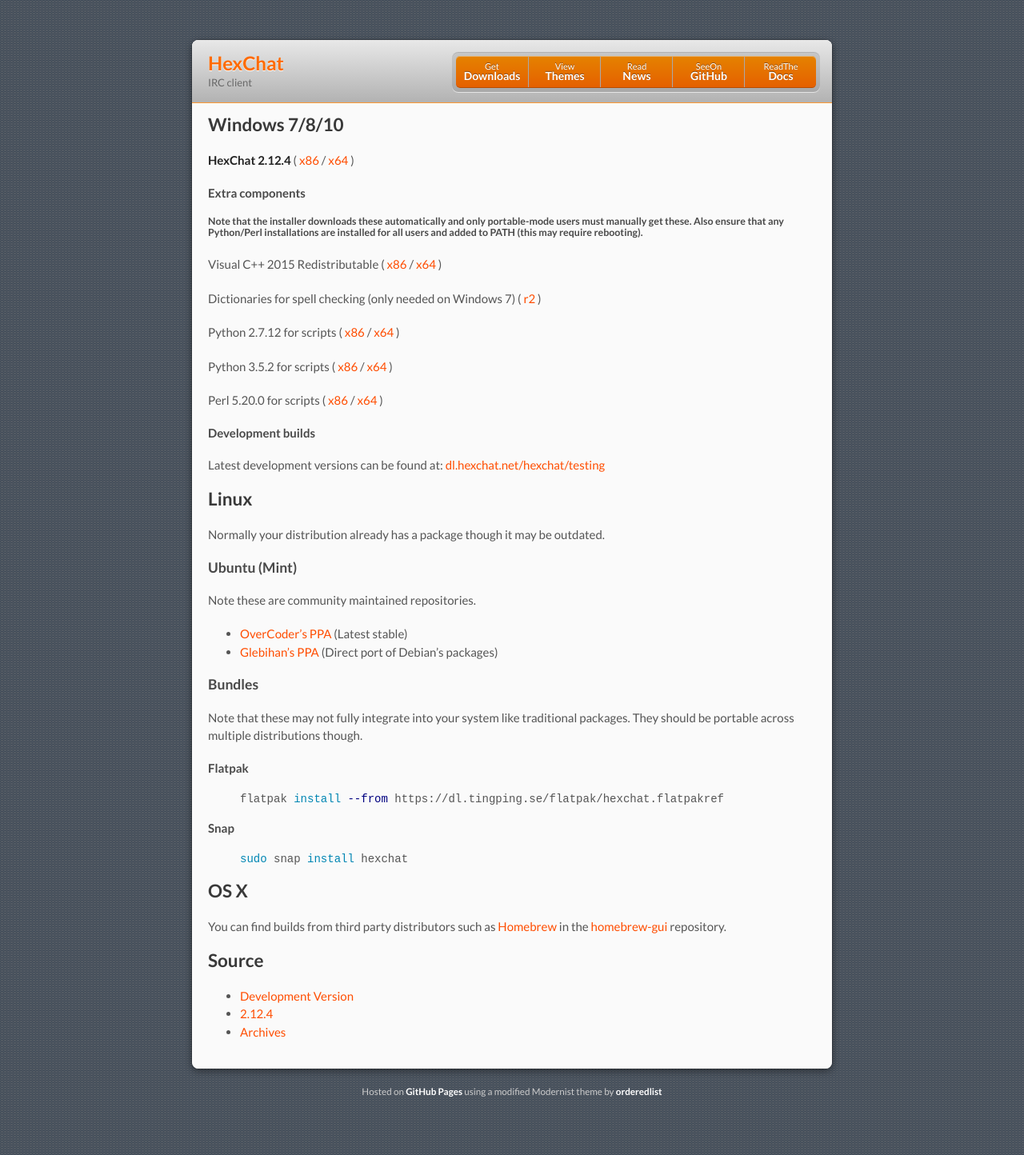
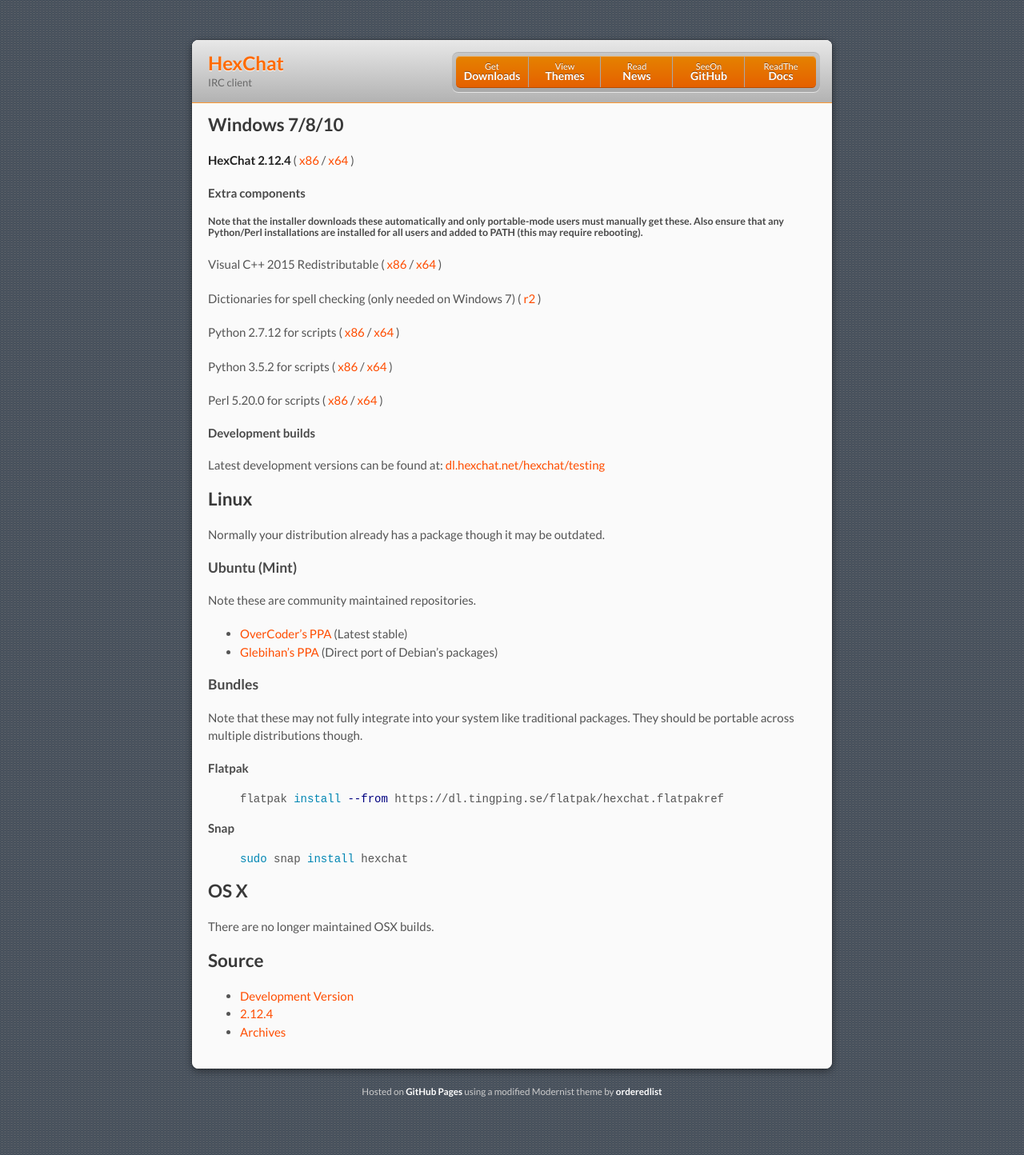
Before and after one commit to hexchat/hexchat.github.com, a Jekyll site: the page built from downloads.md, in a window 1280 px wide. Shown: the whole page at 80% size. Built offline with Jekyll 4.4.1, drawn with Linux system fonts in a browser that asks for light colours.

Commit message:
Update downloads.md

```diff
--- a/downloads.md
+++ b/downloads.md
@@ -53,7 +53,7 @@
 
 ## OS X
 
-You can find builds from third party distributors such as [Homebrew](http://brew.sh/) in the [homebrew-gui](https://github.com/Homebrew/homebrew-gui) repository.
+There are no longer maintained OSX builds.
 
 ## Source
 - [Development Version](https://github.com/hexchat/hexchat/archive/master.tar.gz)
```
